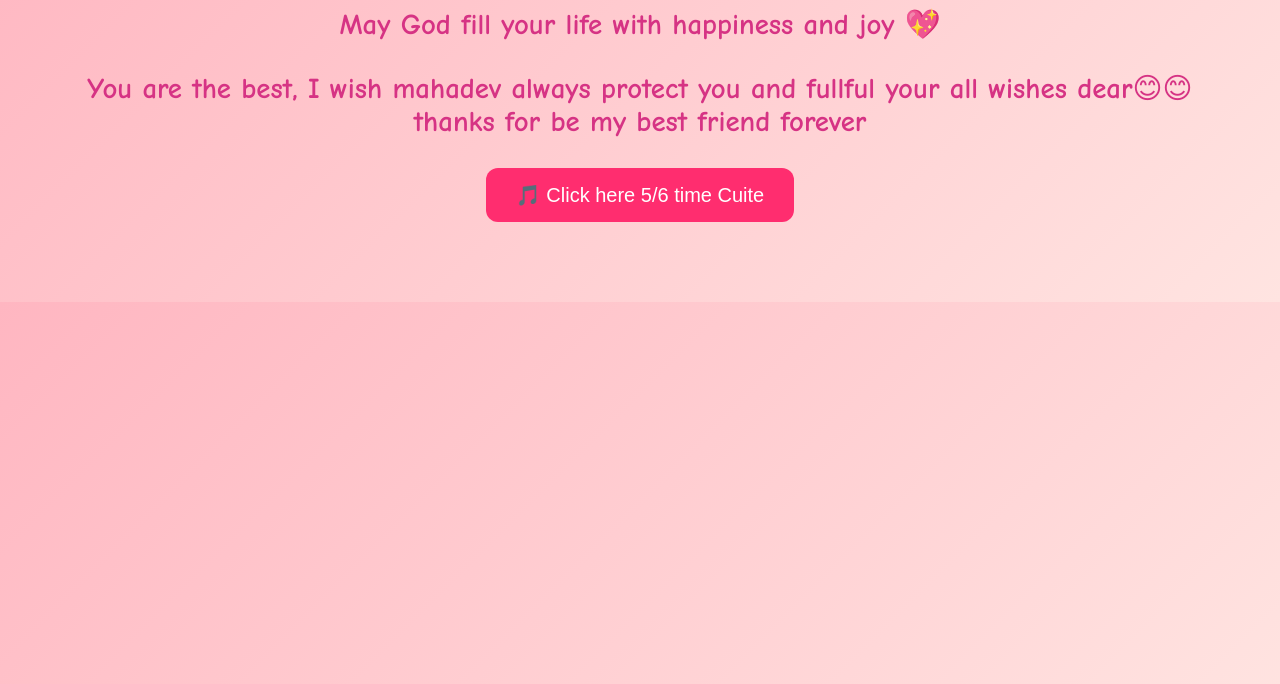
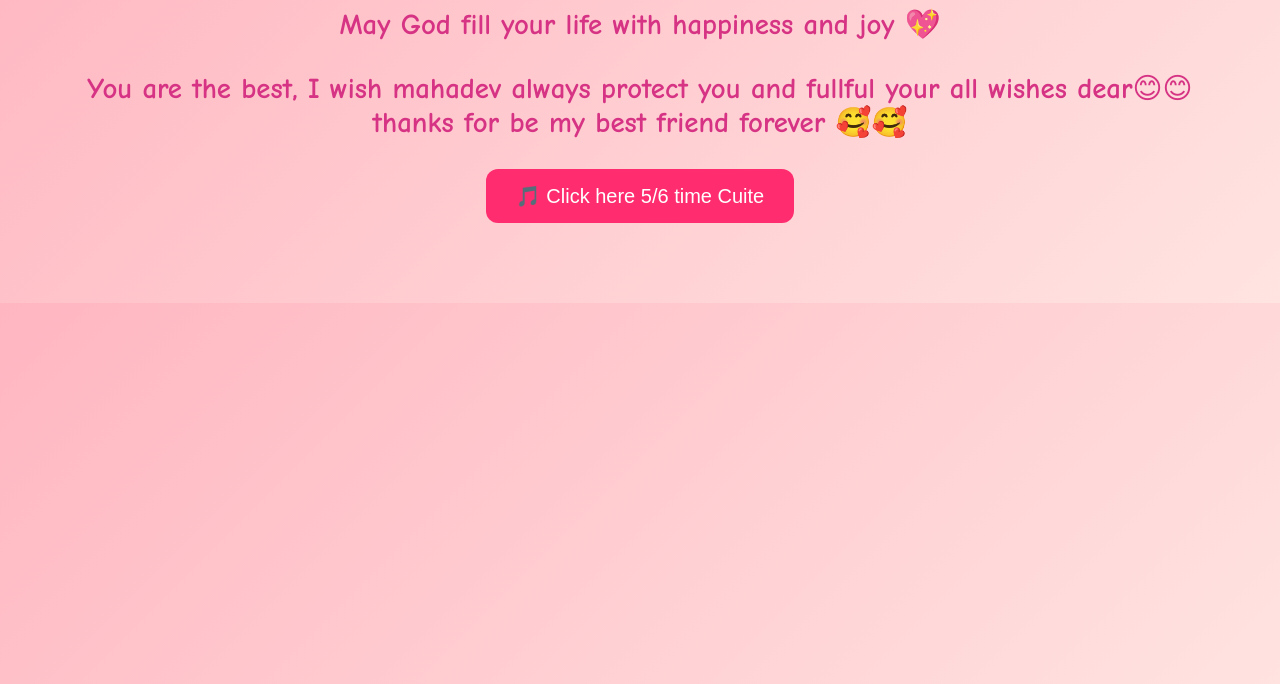
Before and after one commit to himanshu-kumar97/happy-birthday-, a plain HTML site: page index.html in a window 1280 px wide. Shown: the part 116-800 px from the top of the page. Drawn offline with Linux system fonts and the light colour scheme.

Commit message:
Update index.html

```diff
--- a/index.html
+++ b/index.html
@@ -90,7 +90,7 @@
 <h2>May God fill your life with happiness and joy 💖</h2>
 
 <h2>You are the best, I wish mahadev always protect you and fullful your all wishes dear😊😊
-    thanks for be my best friend forever </h2>
+    thanks for be my best friend forever 🥰🥰 </h2>
 
   <button id="playBtn">🎵 Click here 5/6 time Cuite </button>
 
```
